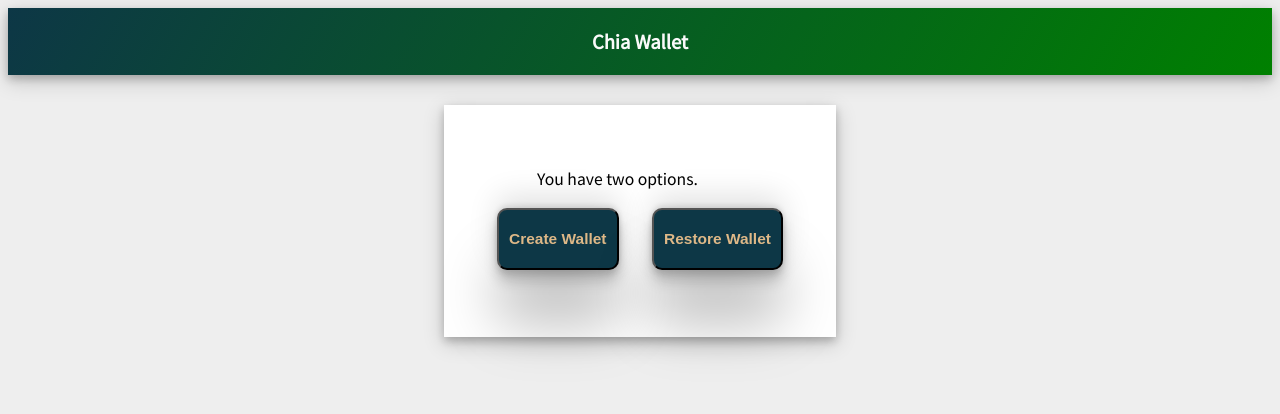
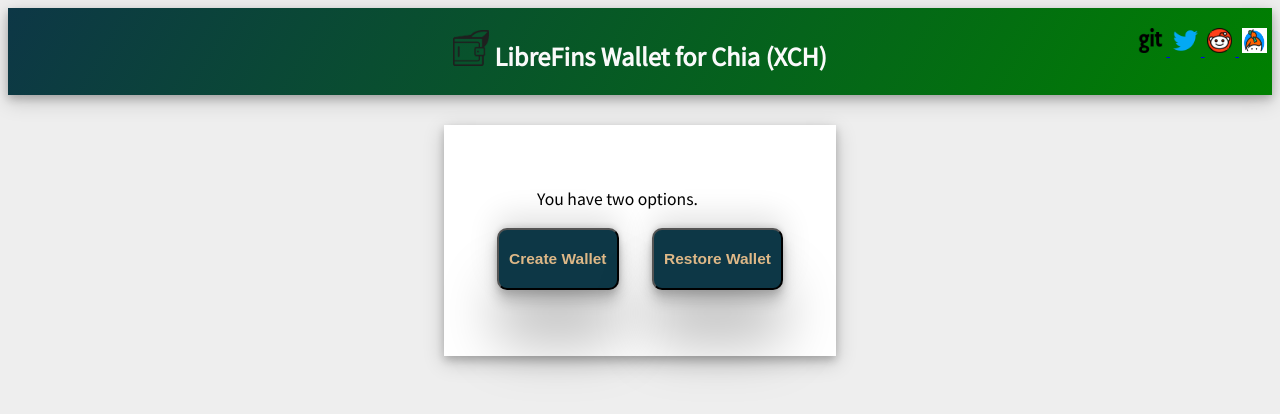
Before and after one commit to namelessperson0/chia-wallet, a plain HTML site: page app.html in a window 1280 px wide. Drawn offline with Linux system fonts and the light colour scheme.

Commit message:
added logo

```diff
--- a/app.html
+++ b/app.html
@@ -151,12 +151,30 @@
             cursor: pointer;
         }
 
+
+
+        .icons {
+            position: absolute;
+            right: 10px;
+            top: 25px;
+        }
+
+        .icons img {
+            width: 25px;
+            height: 25px;
+            padding: 3px;
+        }
+
         .logo {
             width: 32px;
             height: 32px;
         }
 
-
+        #logo
+        {
+            width: 36px;
+            height: 36px;
+        }
 
 
         @media only screen and (max-width: 800px) {
@@ -170,7 +188,17 @@
 <body>
     <div id="header" class="container">
         <div class="child">
-            <h3> Chia Wallet </h3>
+            <h2> <img src="images/logo.png" id="logo" alt=""> LibreFins Wallet for Chia (XCH)</h2>
+        </div>
+
+        <div class="icons">
+            <a href="https://github.com/namelessperson0/chia-wallet"> <img src="images/git.png" alt=""> </a>
+            <a href="https://twitter.com/ChiaWallet"> <img src="images/twitter.png" alt=""> </a>
+            <a href="https://www.reddit.com/r/chiawallet"> <img src="images/reddit.png" alt=""> </a>
+            <a href="https://keybase.io/team/chiaswap"> <img src="images/keybase.png" alt=""> </a>
+
+
+
         </div>
     </div>
 
```
Also changed, not shown: index.html (+6 -1 lines), images/logo.png (added).
